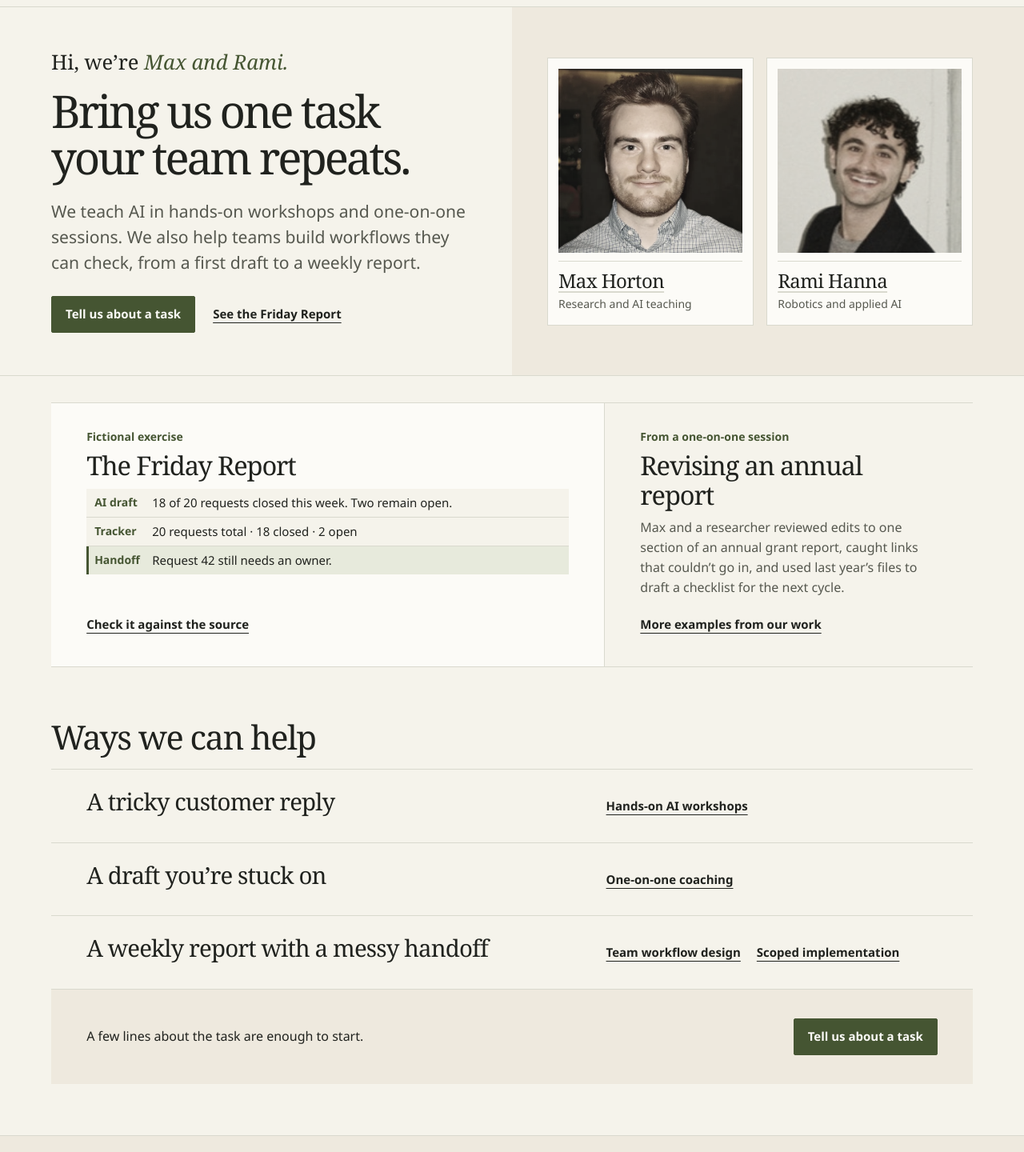
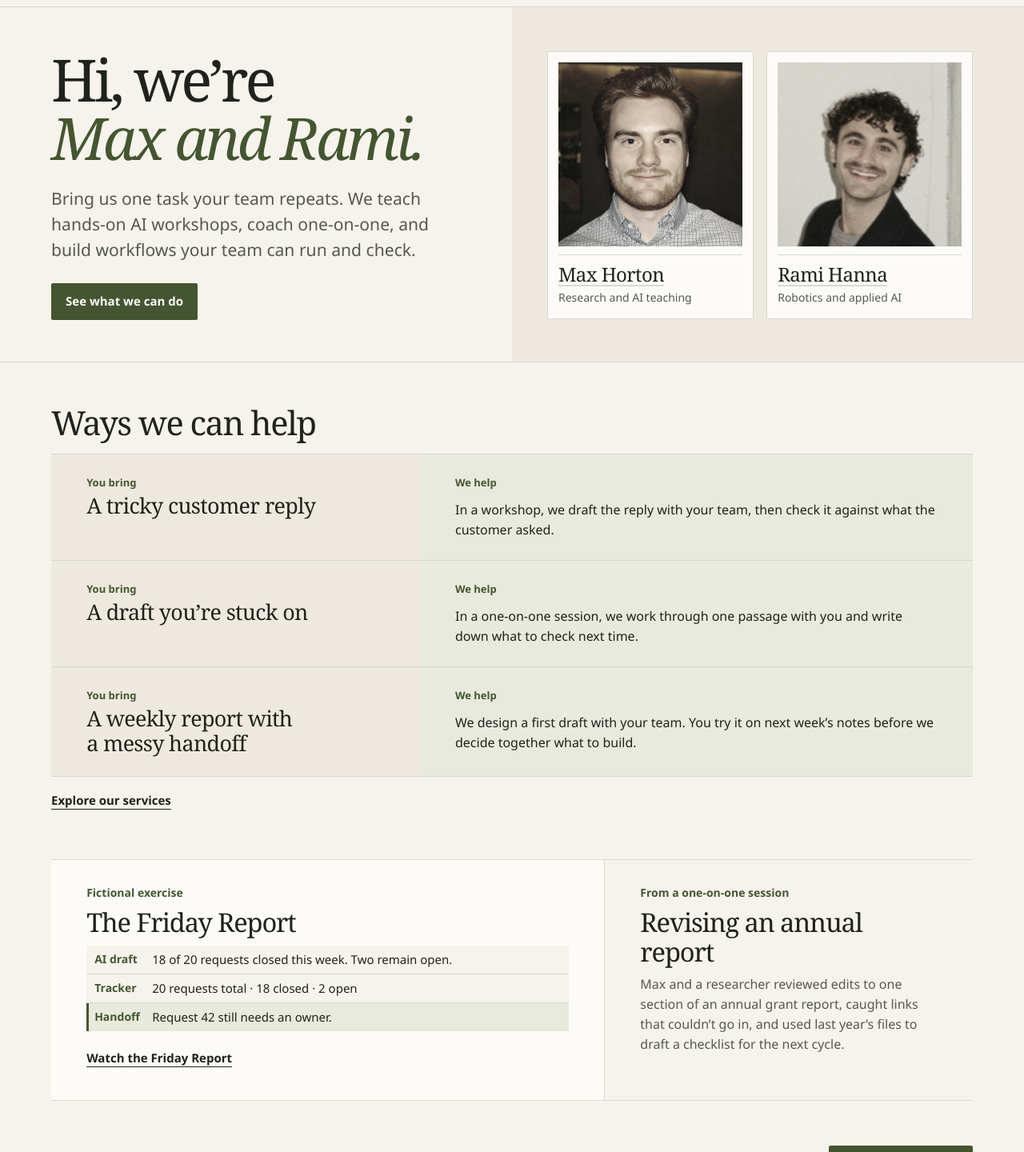
Before and after one commit to rh5rep/aimee-site, a Next.js app: page / in a window 1280 px wide. Shown: the part 60-1500 px from the top of the page at 80% size. Built offline with nearby package versions, Linux system fonts and the light colour scheme.

Commit message:
Restore the conversational welcome and simplify visitor choices

```diff
--- a/app/contact/page.tsx
+++ b/app/contact/page.tsx
@@ -22,7 +22,7 @@ export default function ContactPage() {
             <Suspense fallback={
               <>
                 <a className="button" href={taskEmail()}>Write an email</a>
-                <a className={`text-link ${styles.address}`} href={`mailto:${email}`}>{email}</a>
+                <p className={styles.address}>{email}</p>
               </>
             }>
               <ProjectEmailLink />
--- a/app/contact/project-email-link.tsx
+++ b/app/contact/project-email-link.tsx
@@ -14,9 +14,7 @@ export function ProjectEmailLink() {
     <>
       {service && <p className={styles.topic}>{service.title}</p>}
       <a className="button" href={href}>Write an email</a>
-      {service
-        ? <p className={styles.address}>{email}</p>
-        : <a className={`text-link ${styles.address}`} href={`mailto:${email}`}>{email}</a>}
+      <p className={styles.address}>{email}</p>
     </>
   );
 }
--- a/app/demos/page.tsx
+++ b/app/demos/page.tsx
@@ -3,7 +3,6 @@ import Link from "next/link";
 import { SiteFooter, SiteHeader } from "../../components/site-shell";
 import { WorkflowStory } from "../../components/workflow-story";
 import { sampleInput } from "../../lib/draft-review";
-import script from "../../components/friday-script.json";
 import styles from "./demos.module.css";
 
 export const metadata: Metadata = {
@@ -24,10 +23,6 @@ export default function DemosPage() {
           <div>
             <p className="lede">It’s 4:45 on Friday. You’re ready to close your laptop. One thing left: tell the team what got done and who’s picking up the rest on Monday.</p>
             <p className={styles.setup}>Here’s how we’d turn a tracker and a week of handoff notes into a first draft you can check and send.</p>
-            <div className="actions">
-              <a className="text-link" href="#friday-report">Watch the {script.durationMs / 1000}-second film</a>
-              <a className="text-link" href="#try-report">Try the source check</a>
-            </div>
           </div>
         </header>
         <div className={styles.film}>
--- a/app/first-project.module.css
+++ b/app/first-project.module.css
@@ -1,4 +1,4 @@
-.section { margin-block: var(--home-space) clamp(32px, 5vw, 70px); }
+.section { margin-block: clamp(28px, 4vw, 56px); }
 
 .heading {
   margin-bottom: 16px;
@@ -6,53 +6,38 @@
   letter-spacing: -.035em;
 }
 
-.section:focus-visible,
-.heading:focus-visible,
-.pair:focus-visible,
-.pair:target {
-  outline: 2px solid var(--accent);
-  outline-offset: 3px;
-}
+.heading span { display: inline-block; }
+.heading:focus-visible, .section:focus-visible { outline: 2px solid var(--accent); outline-offset: 4px; }
 
 .pair {
   display: grid;
-  grid-template-columns: minmax(0, 3fr) minmax(0, 2fr);
-  align-items: baseline;
-  gap: 12px 28px;
-  padding: clamp(14px, 1.8vw, 23px) var(--home-inset);
+  grid-template-columns: minmax(0, 2fr) minmax(0, 3fr);
   border-top: 1px solid var(--line);
 }
+.pair:last-of-type { border-bottom: 1px solid var(--line); }
+.pair > div { padding: clamp(15px, 2vw, 25px) var(--home-inset); background: var(--linen); }
+.pair > div + div { background: var(--accent-tint); }
+.label { font-size: .8125rem; font-weight: 680; color: var(--accent); margin-bottom: 4px; }
+.pair h3 { font: 400 clamp(1.3rem, 2.1vw, 1.75rem)/1.15 var(--font-display); letter-spacing: -.025em; }
+.details { margin-top: 8px; }
 
-.pair:last-of-type { border-bottom: 1px solid var(--line); }
-
-.pair h3 {
-  font: 400 clamp(1.375rem, 2.3vw, 1.875rem)/1.16 var(--font-display);
-  letter-spacing: -.03em;
-  text-wrap: initial;
+@media (max-width: 700px) {
+  .pair { grid-template-columns: 1fr; }
+  .pair > div { padding: 12px 17px; }
 }
 
-.links {
-  display: flex;
-  flex-wrap: wrap;
-  align-items: baseline;
-  gap: 0 20px;
+@media (prefers-reduced-motion: no-preference) {
+  .pair[data-home-start-state="waiting"] .turn { opacity: 0; }
+  .heading[data-home-start-state="playing"] span,
+  .pair[data-home-start-state="playing"] .turn,
+  .pair[data-home-reveal-state="arriving"] .turn {
+    animation: exchange-arrival 400ms ease-out backwards;
+  }
+  .pair[data-home-start-state="playing"] [data-home-reveal-finish],
+  .pair[data-home-reveal-state="arriving"] [data-home-reveal-finish] { animation-delay: 420ms; }
 }
 
-.contact {
-  display: flex;
-  flex-wrap: wrap;
-  align-items: center;
-  justify-content: space-between;
-  gap: 12px 20px;
-  padding: clamp(22px, 3vw, 36px) var(--home-inset);
-  background: var(--linen);
+@keyframes exchange-arrival {
+  from { opacity: 0; transform: translateY(8px); }
+  to { opacity: 1; transform: none; }
 }
-
-@media (max-width: 760px) {
-  .pair {
-    grid-template-columns: 1fr;
-    gap: 3px;
-    padding-inline: 0;
-  }
-  .links { gap: 0 16px; }
-}
--- a/app/first-project.tsx
+++ b/app/first-project.tsx
@@ -5,30 +5,27 @@ import styles from "./first-project.module.css";
 export function FirstProject() {
   return (
     <section className={`container ${styles.section}`} id="services" aria-labelledby="services-title" tabIndex={-1}>
-      <h2 id="services-title" className={styles.heading} tabIndex={-1}>Ways we can help</h2>
-
-      {services.map(({ id, title, homeTask }) => homeTask && (
-        <article
-          key={id}
-          className={styles.pair}
-          id={`service-${id}`}
-          aria-labelledby={`service-title-${id}`}
-          tabIndex={-1}
-        >
-          <h3 id={`service-title-${id}`}>{homeTask}</h3>
-          <div className={styles.links}>
-            <Link className="text-link" href={`/work#${id}`}>{title}</Link>
-            {id === "workflow-design" && (
-              <Link className="text-link" href="/work#implementation">Scoped implementation</Link>
-            )}
+      <h2 id="services-title" className={styles.heading} tabIndex={-1} data-home-reveal="exchange">
+        <span data-home-reveal-trigger data-home-reveal-finish>Ways we can help</span>
+      </h2>
+      <span id="start-instructions" hidden>Shows the three exchanges. Scroll or press Escape to stop the walkthrough.</span>
+      {services.map(({ id, homeTask, homeReply }) => homeTask && (
+        <article className={styles.pair} key={id} id={`service-${id}`} aria-labelledby={`service-title-${id}`} data-home-reveal="exchange">
+          <div>
+            <div className={styles.turn} data-home-reveal-trigger>
+              <p className={styles.label}>You bring</p>
+              <h3 id={`service-title-${id}`}>{homeTask}</h3>
+            </div>
+          </div>
+          <div>
+            <div className={styles.turn} data-home-reveal-finish>
+              <p className={styles.label}>We help</p>
+              <p>{homeReply}</p>
+            </div>
           </div>
         </article>
       ))}
-
-      <div className={styles.contact}>
-        <p>A few lines about the task are enough to start.</p>
-        <Link className="button" href="/contact">Tell us about a task</Link>
-      </div>
+      <Link className={`text-link ${styles.details}`} href="/work">Explore our services</Link>
     </section>
   );
 }
--- a/app/home.module.css
+++ b/app/home.module.css
@@ -26,20 +26,15 @@
 
 .heroCopy { padding-inline-end: var(--home-inset); }
 
-.greeting {
-  margin-bottom: clamp(10px, 1.3vw, 18px);
-  font-family: var(--font-display);
-  font-size: clamp(1.375rem, 2vw, 1.875rem);
-  line-height: 1.2;
+.hero h1 {
+  font-size: clamp(3rem, 5.7vw, 5.25rem);
+  line-height: 1;
+  letter-spacing: -.052em;
 }
 
-.hero h1 {
-  font-size: clamp(2.5rem, 4.4vw, 4.25rem);
-  line-height: 1.02;
-  letter-spacing: -.055em;
-}
-
-.greeting em { color: var(--accent); }
+.greeting, .hero h1 em { display: block; }
+.hero h1 em { color: var(--accent); }
+.maxName, .ramiName { display: inline-block; }
 
 .heroLead {
   max-width: 43ch;
@@ -223,7 +218,7 @@
 }
 
 @media (max-width: 760px) {
-  .hero h1 { font-size: clamp(2.25rem, 6.4vw, 3rem); }
+  .hero h1 { font-size: clamp(2.75rem, 9vw, 3.75rem); }
   .examples { grid-template-columns: 1fr; }
   .examples section + section {
     border-block-start: 0;
@@ -238,3 +233,44 @@
   .heroPortraits figcaption { margin-top: 8px; }
   .heroActions { column-gap: 14px; }
 }
+
+@media (prefers-reduced-motion: no-preference) {
+  .greeting,
+  .maxName,
+  .ramiName,
+  .heroLead,
+  .heroActions,
+  .heroPortraits figure {
+    animation: hello 560ms cubic-bezier(.16, 1, .3, 1) backwards;
+  }
+
+  .maxName { animation-delay: 150ms; }
+  .heroPortraits figure { animation-name: open-portrait; animation-delay: 425ms; }
+  .ramiName { animation-delay: 715ms; }
+  .heroPortraits figure + figure { animation-delay: 960ms; }
+  .heroLead { animation-delay: 1360ms; }
+  .heroActions { animation-delay: 1460ms; }
+
+  .hero::after {
+    animation: open-rule 850ms cubic-bezier(.16, 1, .3, 1) 140ms backwards;
+  }
+
+  .hero:focus-within *,
+  .home:has(:target) .hero * { animation: none; }
+
+}
+
+@keyframes hello {
+  from { opacity: 0; transform: translateY(17px) scale(.975); }
+  to { opacity: 1; transform: none; }
+}
+
+@keyframes open-portrait {
+  from { opacity: 0; clip-path: inset(12% 17%); transform: translateY(18px) scale(.94); }
+  to { opacity: 1; clip-path: inset(0); transform: none; }
+}
+
+@keyframes open-rule {
+  from { opacity: 0; transform: scaleX(.18); }
+  to { opacity: 1; transform: scaleX(1); }
+}
--- a/app/page.tsx
+++ b/app/page.tsx
@@ -2,6 +2,7 @@ import Image from "next/image";
 import Link from "next/link";
 import { reportFollowUp, reportStatus } from "../components/report-example";
 import { SiteFooter, SiteHeader } from "../components/site-shell";
+import { HomeMotion } from "./home-motion";
 import { FirstProject } from "./first-project";
 import styles from "./home.module.css";
 
@@ -10,22 +11,20 @@ export default function Home() {
     <>
       <SiteHeader />
       <main className={styles.home} id="main" tabIndex={-1}>
+        <HomeMotion />
         <section className={styles.hero} aria-labelledby="hero-title">
           <div className={`container ${styles.heroInner}`}>
             <div className={styles.heroCopy}>
-              <p className={styles.greeting}>
-                Hi, we’re <em>Max and Rami.</em>
+              <h1 id="hero-title">
+                <span className={styles.greeting}>Hi, we’re</span>{" "}
+                <em><span className={styles.maxName}>Max</span>{" "}<span className={styles.ramiName}>and Rami.</span></em>
+              </h1>
+              <p className={styles.heroLead}>
+                Bring us one task your team repeats. We teach hands-on AI workshops, coach one-on-one,
+                and build workflows your team can run and check.
               </p>
-              <h1 id="hero-title">Bring us one task your team repeats.</h1>
-
-              <p className={styles.heroLead}>
-                We teach AI in hands-on workshops and one-on-one sessions. We also help teams build
-                workflows they can check, from a first draft to a weekly report.
-              </p>
-
               <div className={`actions ${styles.heroActions}`}>
-                <Link className="button" href="/contact">Tell us about a task</Link>
-                <a className="text-link" href="#workflow-example">See the Friday Report</a>
+                <a className="button" href="#services-title" data-home-service-start aria-describedby="start-instructions">See what we can do</a>
               </div>
             </div>
 
@@ -52,6 +51,8 @@ export default function Home() {
           </div>
         </section>
 
+        <FirstProject />
+
         <div className={`container ${styles.examples}`} id="examples-title">
           <section className={styles.demo} id="workflow-example" aria-labelledby="example-title" tabIndex={-1}>
             <p className={styles.exampleLabel}>Fictional exercise</p>
@@ -61,7 +62,7 @@ export default function Home() {
               <div><dt>Tracker</dt><dd>{reportStatus.excerpt}</dd></div>
               <div className={styles.ownerCheck}><dt>Handoff</dt><dd>{reportFollowUp.excerpt}</dd></div>
             </dl>
-            <Link className="text-link" href="/demos#try-report">Check it against the source</Link>
+            <Link className="text-link" href="/demos">Watch the Friday Report</Link>
           </section>
 
           <section id="work-in-practice" aria-labelledby="work-in-practice-title">
@@ -71,11 +72,13 @@ export default function Home() {
               Max and a researcher reviewed edits to one section of an annual grant report, caught links
               that couldn’t go in, and used last year’s files to draft a checklist for the next cycle.
             </p>
-            <Link className="text-link" href="/work#examples">More examples from our work</Link>
           </section>
         </div>
 
-        <FirstProject />
+        <section className="container contact-strip" aria-labelledby="home-contact">
+          <h2 id="home-contact">What’s one task we could work on with you?</h2>
+          <Link className="button" href="/contact">Tell us about a task</Link>
+        </section>
       </main>
       <SiteFooter />
     </>
--- a/app/work/services.ts
+++ b/app/work/services.ts
@@ -6,6 +6,7 @@ export const services = [
     contactLabel: "Ask about a team workshop",
     description: "Pick a task several people do. We design a live exercise around it. For a customer email, your team might draft a reply, check it against the original request, and save instructions to try on the next one.",
     homeTask: "A tricky customer reply",
+    homeReply: "In a workshop, we draft the reply with your team, then check it against what the customer asked.",
   },
   {
     id: "one-on-one",
@@ -14,6 +15,7 @@ export const services = [
     contactLabel: "Ask about coaching",
     description: "Work through a task with one of us. We help you choose the relevant inputs, make a first pass, and write down the checks you’ll want next time.",
     homeTask: "A draft you’re stuck on",
+    homeReply: "In a one-on-one session, we work through one passage with you and write down what to check next time.",
   },
   {
     id: "workflow-design",
@@ -22,6 +24,7 @@ export const services = [
     contactLabel: "Talk through a workflow",
     description: "Show us a handoff that regularly gets stuck. We map the inputs and who checks the result, then prototype one step. Someone on your team tries it on a fresh example so we can compare the result and review effort with your current process.",
     homeTask: "A weekly report with a messy handoff",
+    homeReply: "We design a first draft with your team. You try it on next week’s notes before we decide together what to build.",
   },
   {
     id: "implementation",
--- a/components/workflow-story.module.css
+++ b/components/workflow-story.module.css
@@ -444,8 +444,6 @@
   .caption { min-height: 110px; }
 }
 
-.exerciseLink { justify-self: start; }
-
 @container (max-width: 350px) {
   .transport { grid-template-columns: auto minmax(0, 1fr) auto; }
   .timeline { grid-area: 2 / 1 / 3 / -1; height: 30px; }
--- a/components/workflow-story.tsx
+++ b/components/workflow-story.tsx
@@ -278,9 +278,6 @@ export function WorkflowStory() {
             </button>
           ))}
         </div>
-        <a className={`text-link ${styles.exerciseLink}`} href="#try-report" onClick={pausePlayback}>
-          Try the source check
-        </a>
       </div>
       <ReportWalkthrough onSourceOpen={pausePlayback} />
     </div>
```
